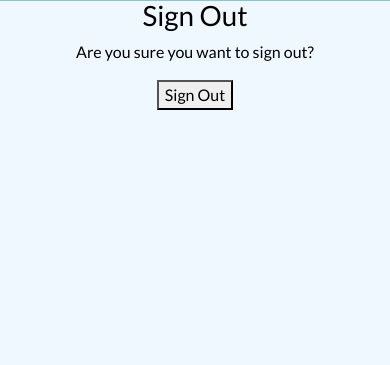
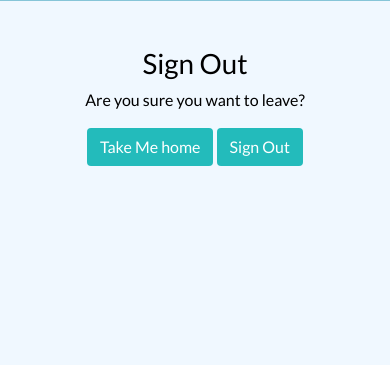
Before and after one commit to StephenKennyGains/HonestFitness, a Django app: page /accounts/logout/ in a window 390 px wide. Shown: the part 61-426 px from the top of the page. Run offline with Django 3.2, Linux system fonts and the light colour scheme; the visitor is signed in with stand-in values (Sample User, id 1); some libraries are stand-ins or nearby versions.

Commit message:
Small changes to buttons, media query for mobile and sign out page

```diff
--- a/static/css/style.css
+++ b/static/css/style.css
@@ -136,6 +136,9 @@ body {
     font-size: 1.25rem;
 }
 
+.fa-trash-can {
+    color: white;
+}
 
 /* ----------------- Review Page Design -------------------- */
 
@@ -187,6 +190,17 @@ textarea {
 .btn-signup {
     background-color: #23BBBB;
     color: #fff;
+    text-decoration: none;
+}
+
+.btn-signup a {
+    color: #fff;
+    text-decoration: none;
+}
+
+.btn-signup a:hover {
+    color: rgb(59, 59, 59);
+    text-decoration: none;
 }
 
 
@@ -214,3 +228,15 @@ textarea {
         font-size: 1rem;
     }
 }
+
+@media only screen and (max-width: 320px) {
+
+    .navbar.pe-5 {
+        padding-right: 0rem!important;
+    }
+
+    .navbar.ps-5 {
+        padding-left: 0rem!important;
+    }
+
+}
--- a/templates/account/logout.html
+++ b/templates/account/logout.html
@@ -6,17 +6,18 @@
 
 {% block content %}
 
-<div class="container-fluid text-center">
+<div class="container-fluid text-center mt-5">
 <h1>{% trans "Sign Out" %}</h1>
 
-<p>{% trans 'Are you sure you want to sign out?' %}</p>
+<p>{% trans 'Are you sure you want to leave?' %}</p>
 
 <form method="post" action="{% url 'account_logout' %}">
   {% csrf_token %}
   {% if redirect_field_value %}
   <input type="hidden" name="{{ redirect_field_name }}" value="{{ redirect_field_value }}"/>
   {% endif %}
-  <button type="submit">{% trans 'Sign Out' %}</button>
+  <button class="btn btn-signup" type="submit"><a href="{% url 'home' %}">Take Me home</a></button>
+  <button class="btn btn-signup" type="submit">{% trans 'Sign Out' %}</button>
 </form>
 </div>
 
--- a/templates/post_full_view.html
+++ b/templates/post_full_view.html
@@ -73,8 +73,8 @@
         <div class="container">
             <div class="row">
                 <div class="col-12 text-center">
-                    <p class="login-prompt">To join the conversation, click <strong><a href="{% url 'account_signup' %}">here</a></strong> to Sign In <br><br>
-                    Don't have an account yet? Create one <strong><a href="{% url 'account_login' %}">here</a></strong> quickly and easily.</p>
+                    <p class="login-prompt">To join the conversation, click <strong><a href="{% url 'account_login' %}">here</a></strong> to Sign In <br><br>
+                    Don't have an account yet? Create one <strong><a href="{% url 'account_signup' %}">here</a></strong> quickly and easily.</p>
                 </div>
             </div>
         </div>
@@ -100,7 +100,7 @@
                         {% if user.username == comment.name %}
 
                         <!-- Button to prompt Modal -->
-                        <button type="button" class="btn btn-primary" data-bs-toggle="modal" data-bs-target="#exampleModal">
+                        <button type="button" class="btn btn-danger" data-bs-toggle="modal" data-bs-target="#exampleModal">
                             <i class="fa-solid fa-trash-can"></i>
                         </button>
                         <hr>
```
Also changed, not shown: templates/index.html (+6 -6 lines), README.md.
